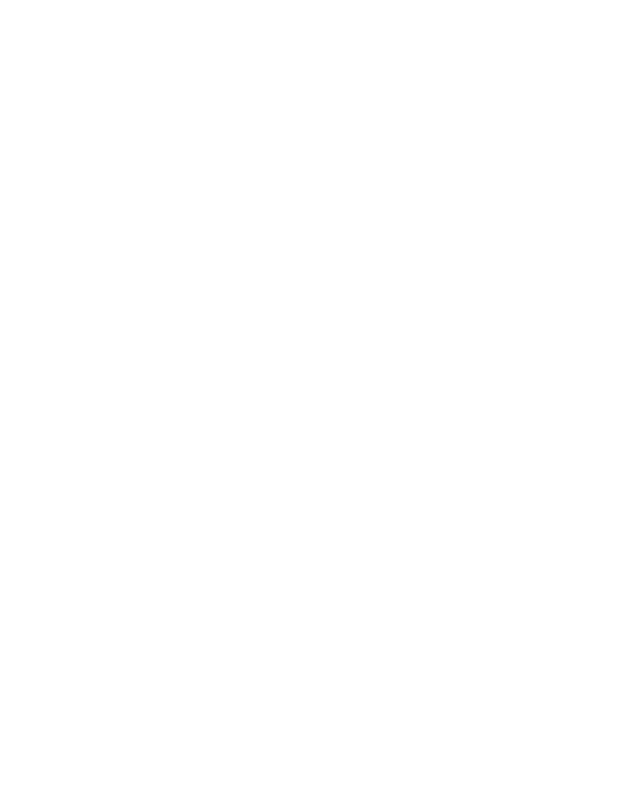
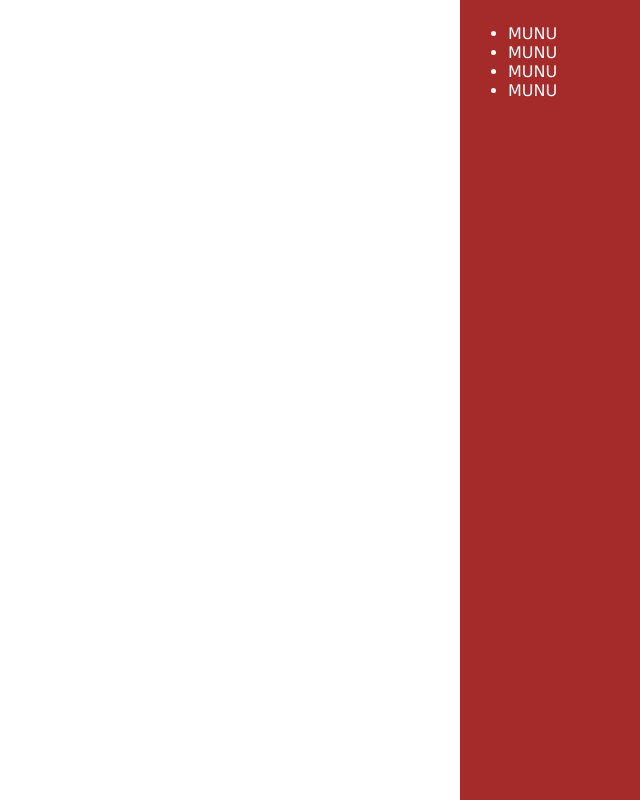
Before and after one commit to NanaTerada/lesson_hamburger_manu_js_v6, a plain HTML site: page index.html in a window 1280 px wide. Shown: the whole page, without its empty margins (640-1280 px from the left). Drawn offline with Linux system fonts and the light colour scheme.

Commit message:
#03 メニューのスタイルを整えよう

```diff
--- a/index.html
+++ b/index.html
@@ -5,8 +5,37 @@
     <title>Menu 1</title>
     <meta name="viewport" content="width = device-width,initial-scale=1">
     <link href="https://stackpath.bootstrapcdn.com/font-awesome/4.7.0/css/font-awesome.min.css" rel="stylesheet" integrity="sha384-wvfXpqpZZVQGK6TAh5PVlGOfQNHSoD2xbE+QkPxCAFlNEevoEH3Sl0sibVcOQVnN" crossorigin="anonymous">
+    <style>
+        body {
+            padding: 0;
+            margin: 0;
+            font-family: Verdana, Geneva, Tahoma, sans-serif;
+        }
+
+        #menu {
+            position: absolute;
+            top: 0;
+            right: 0;
+            color: #fff;
+            padding: 8px;
+            background: brown;
+            box-sizing: border-box;
+            width: 180px;
+            min-height: 100%;
+
+        }
+    </style>
 </head>
 <body>
+    <div id="menu">
+        <ul>
+            <li>MUNU</li>
+            <li>MUNU</li>
+            <li>MUNU</li>
+            <li>MUNU</li>
+
+        </ul>
+    </div>
 
 </body>
 </html>
```
